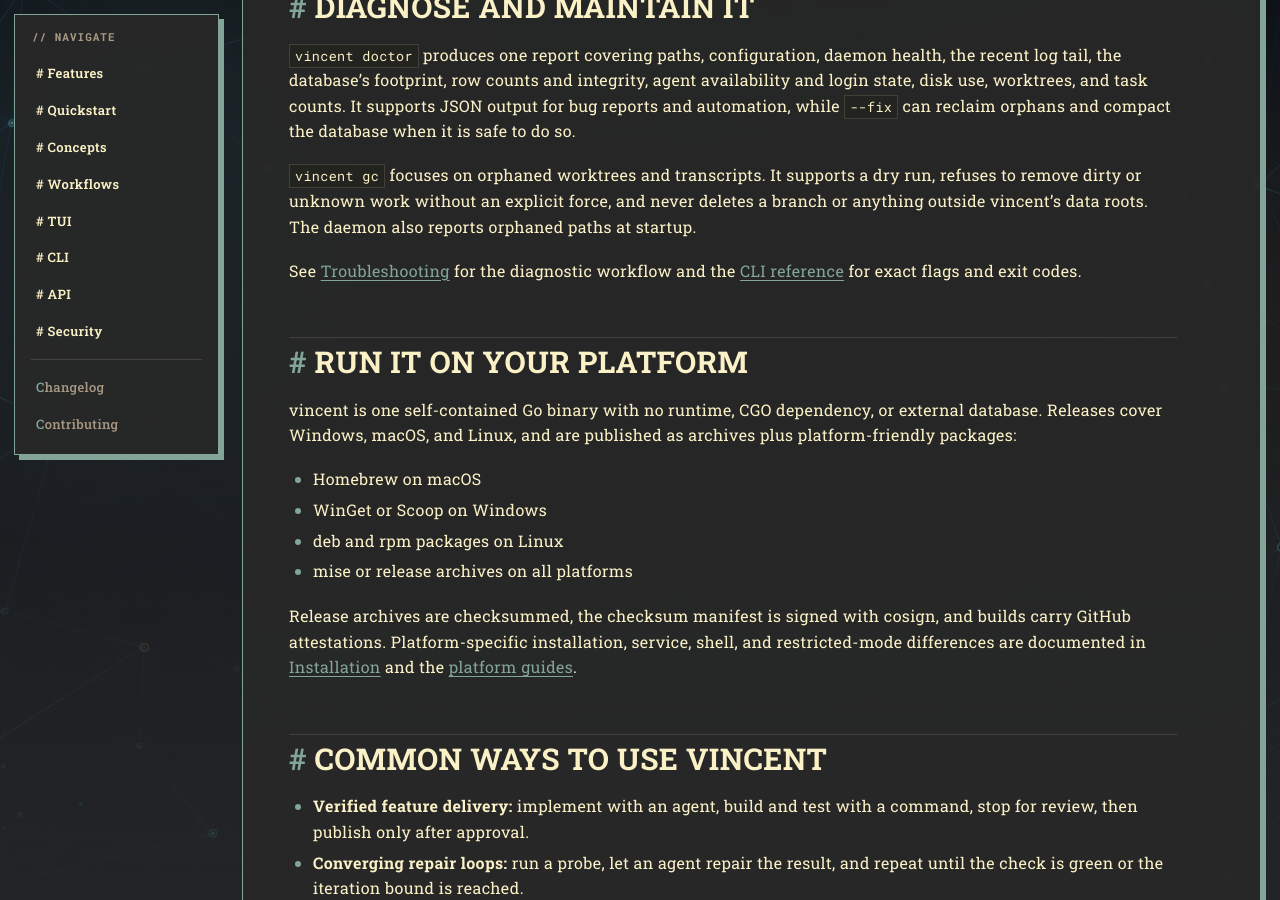
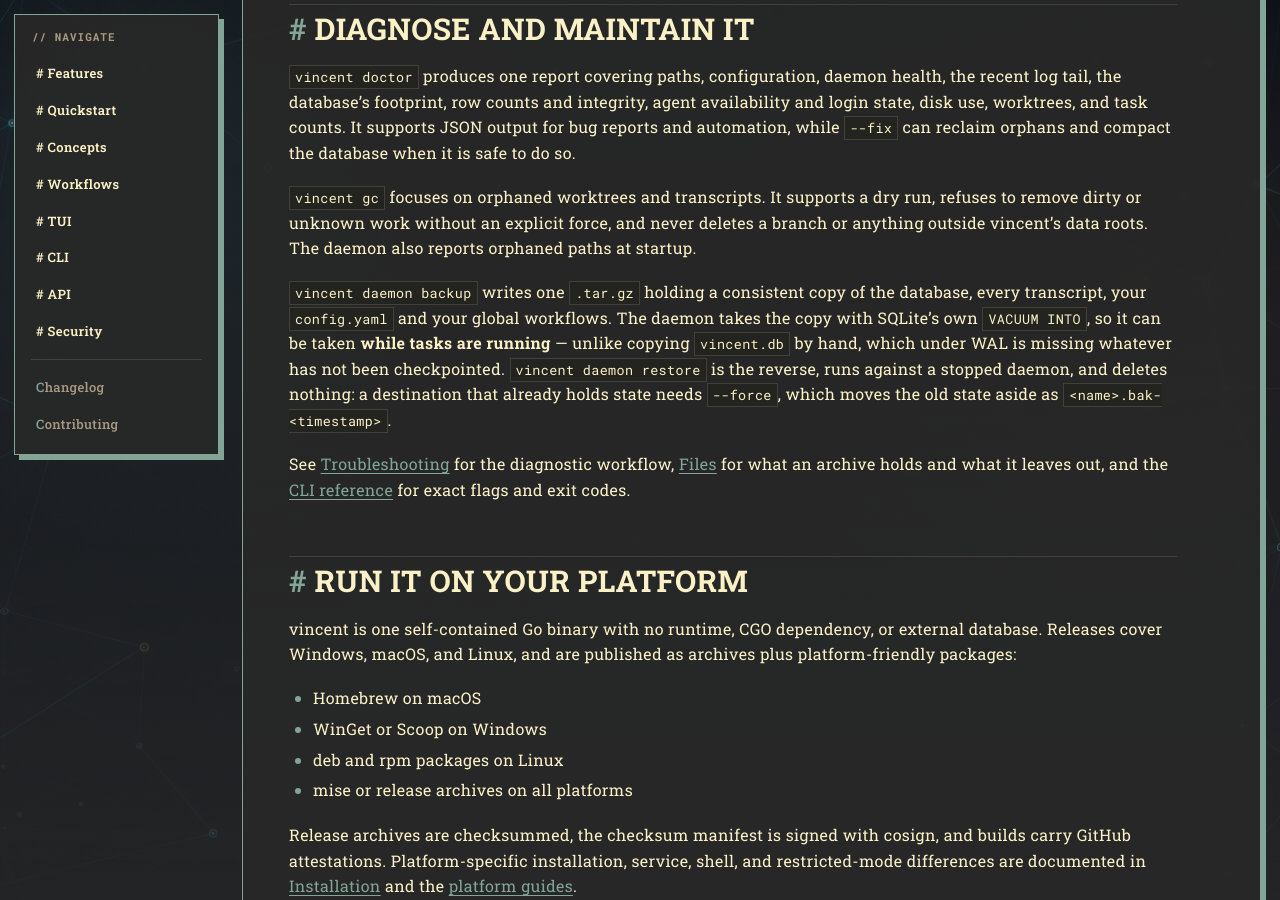
Before and after one commit to lezli01/vincent, a Jekyll site: the page built from docs/features.md, in a window 1280 px wide and 900 px high, scrolled down 4882 px. Built offline with Jekyll 4.4.1, drawn with Linux system fonts in a browser that asks for light colours; our own code applies the rules of GitHub Pages for plain Markdown files; some of the changed text lies outside the part shown.

Commit message:
docs: put backup and restore in the product surface, and fix two exclusivity claims
The pair was documented where a reader looks it up — cli, api, files,
security-model — but not where a reader finds out it exists. features.md
is the product surface, and its "Diagnose and maintain it" section already
carries `doctor` and `gc`, the other two data-management commands; backup
and restore belong beside them, and in the "At a glance" Operations row
that enumerates the same surface.

Two pages claimed exclusivity that `daemon restore` broke. cli.md called
`workflow validate` "the one command that needs no daemon" and
scripting.md called it "the only command that works with no daemon.
Everything else exits 2." Restore works with no daemon, refuses to run
with one, and exits 0 — so a script written against that bullet would
expect exit 2 from a command that succeeds.

Both are qualified rather than rewritten: validate is still the one
command that never wants a daemon, and restore is the one that requires
its absence.

```diff
--- a/docs/features.md
+++ b/docs/features.md
@@ -16,7 +16,7 @@ state stay on your machine; vincent provides the control plane around them.
 | Human oversight | Approval gates, mid-run answers where supported, blocked-step recovery, edit-and-retry, ad-hoc repair agents, follow-up runs on finished tasks |
 | Visibility | Grouped task board, live output, durable transcripts, metrics, file-grouped diffs, workflow graph |
 | Integration | Full CLI, JSON output, stable exit codes, localhost REST API, durable state SSE and live output streams |
-| Operations | Automatic usage-limit waits, one-command diagnostics, orphan cleanup, database integrity checks |
+| Operations | Automatic usage-limit waits, one-command diagnostics, orphan cleanup, database integrity checks, backup and restore |
 | Platforms | Windows, macOS, and Linux; Homebrew, WinGet, Scoop, mise, deb/rpm, and archives |
 
 ## Orchestrate work instead of terminals
@@ -195,8 +195,19 @@ run, refuses to remove dirty or unknown work without an explicit force, and
 never deletes a branch or anything outside vincent's data roots. The daemon
 also reports orphaned paths at startup.
 
-See [Troubleshooting](guides/troubleshooting.md) for the diagnostic workflow and
-the [CLI reference](reference/cli.md) for exact flags and exit codes.
+`vincent daemon backup` writes one `.tar.gz` holding a consistent copy of the
+database, every transcript, your `config.yaml` and your global workflows. The
+daemon takes the copy with SQLite's own `VACUUM INTO`, so it can be taken
+**while tasks are running** — unlike copying `vincent.db` by hand, which under
+WAL is missing whatever has not been checkpointed. `vincent daemon restore` is
+the reverse, runs against a stopped daemon, and deletes nothing: a destination
+that already holds state needs `--force`, which moves the old state aside as
+`<name>.bak-<timestamp>`.
+
+See [Troubleshooting](guides/troubleshooting.md) for the diagnostic workflow,
+[Files](reference/files.md#backup-and-restore) for what an archive holds and
+what it leaves out, and the [CLI reference](reference/cli.md) for exact flags
+and exit codes.
 
 ## Run it on your platform
 
```
Also changed, not shown: docs/guides/scripting.md (+4 -2 lines), docs/reference/cli.md (+3 -1 lines).
